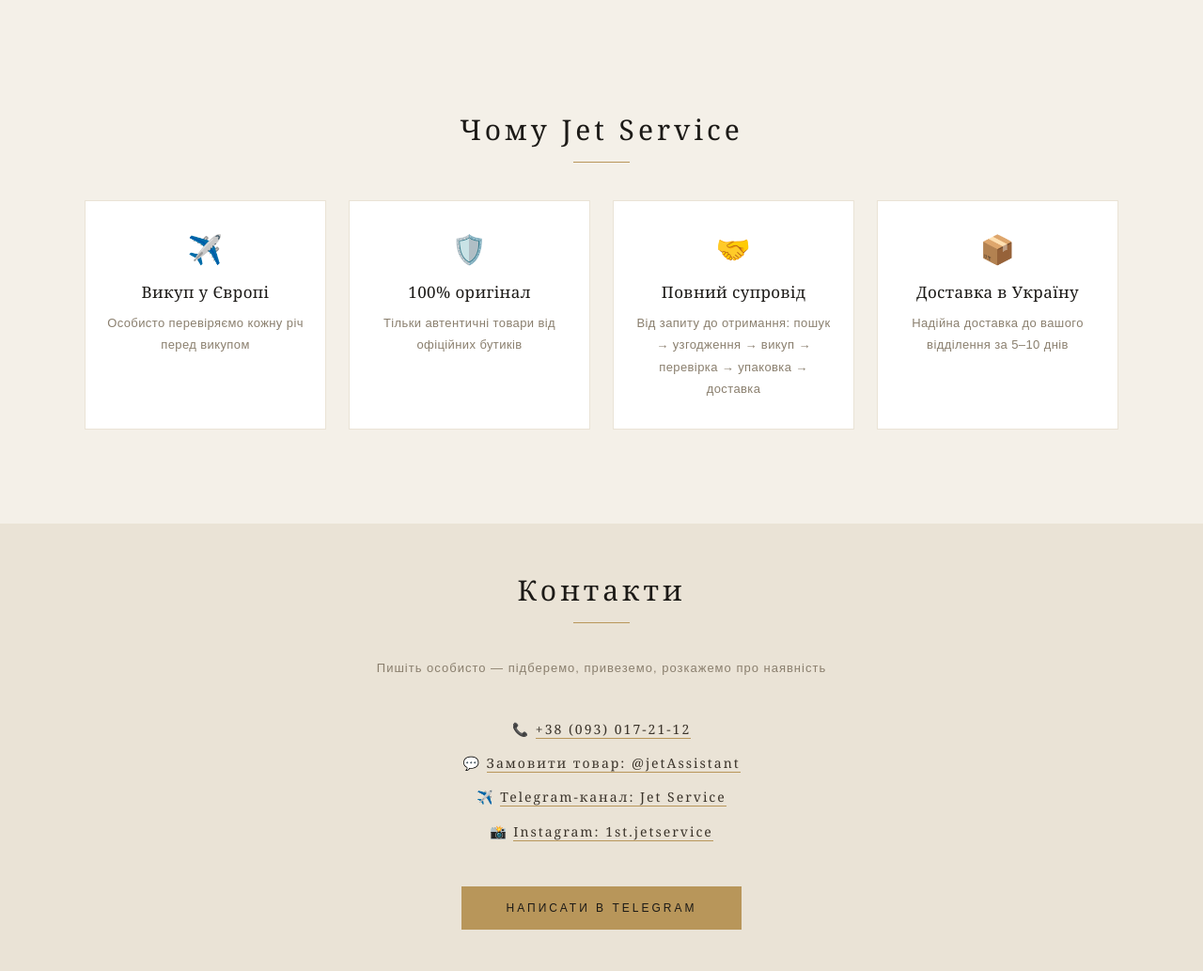
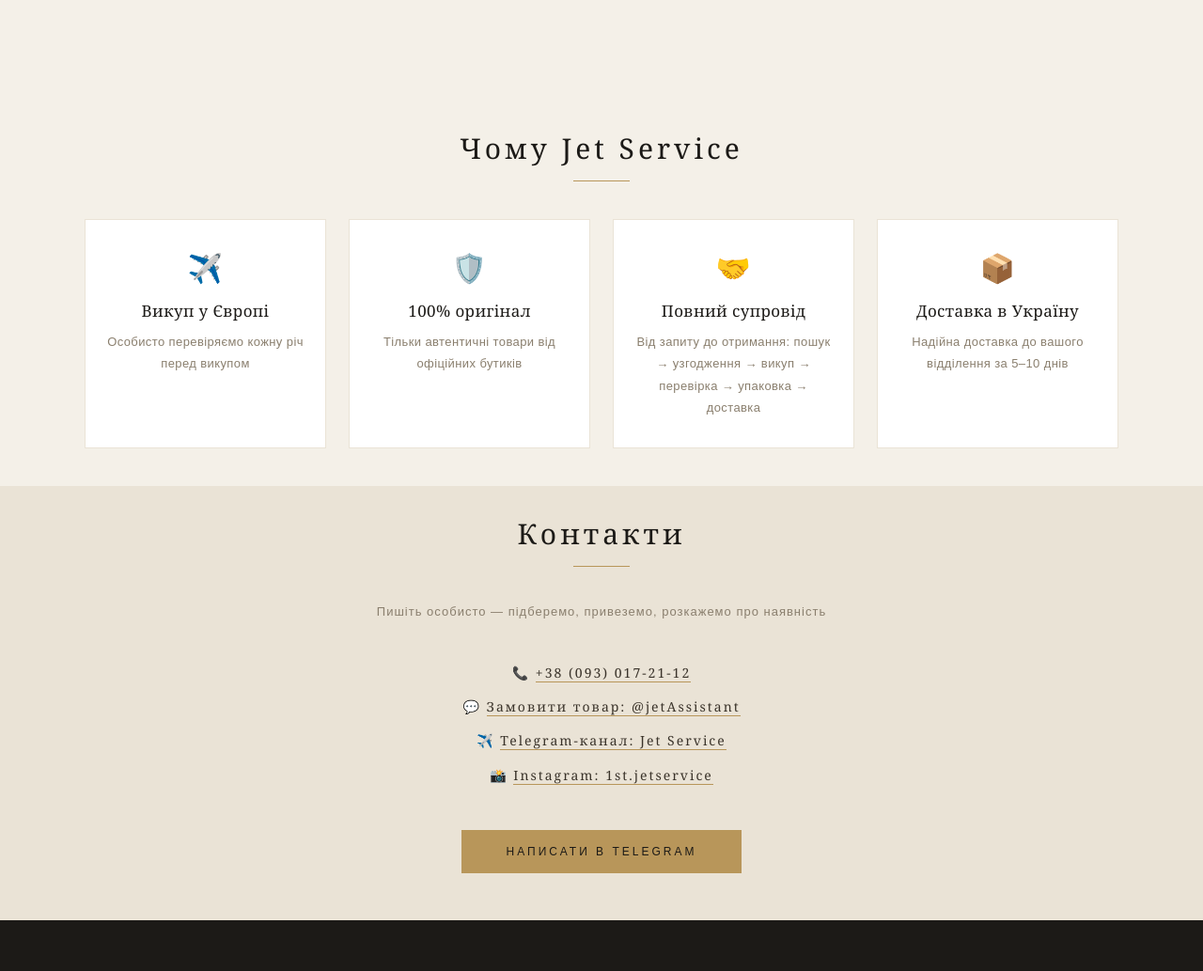
Before and after one commit to irinanovikova1975-cell/Jet-servis, a website: page index.html in a window 1280 px wide. Shown: the part 4211-5244 px from the top of the page at 94% size. Drawn offline with Linux system fonts and the light colour scheme; grey boxes are pictures that could not be loaded.

Commit message:
Adjust padding for 'perevagy' and 'kontakty' sections
Updated padding styles for sections 'perevagy' and 'kontakty'.

```diff
--- a/index.html
+++ b/index.html
@@ -224,7 +224,7 @@
   </div>
 </section>
 
-<section id="perevagy" style="padding-top:20px">
+<section id="perevagy" style="padding-top:40px;padding-bottom:40px">
   <h2 class="section-title reveal">Чому Jet Service</h2>
   <div class="gold-line reveal"></div>
   <div class="perks">
@@ -235,7 +235,7 @@
   </div>
 </section>
 
-<section id="kontakty" style="background:var(--cream-2);padding:50px 40px">
+<section id="kontakty" style="background:var(--cream-2);padding:30px 40px 50px">
   <h2 class="section-title reveal">Контакти</h2>
   <div class="gold-line reveal"></div>
   <p class="section-sub reveal">Пишіть особисто — підберемо, привеземо, розкажемо про наявність</p>
```
